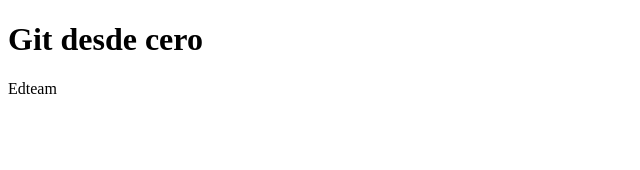
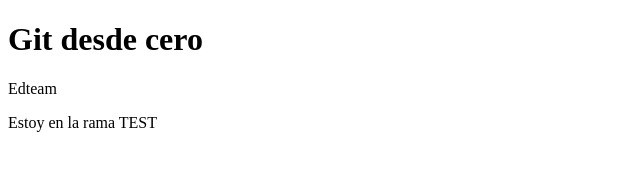
Before and after one commit to BudPacheco/Practicando-Git, a plain HTML site: page index.html in a window 1280 px wide. Shown: the whole page, without its empty margins (0-640 px from the left). Drawn offline with Linux system fonts and the light colour scheme.

Commit message:
cambio desde la rama test

```diff
--- a/index.html
+++ b/index.html
@@ -9,5 +9,8 @@
 <body>
 	<H1>Git desde cero</H1>
 	<p>Edteam</p>
+	<section>
+	<P>Estoy en la rama TEST</P>
+	</section>
 </body>
 </html>
```
